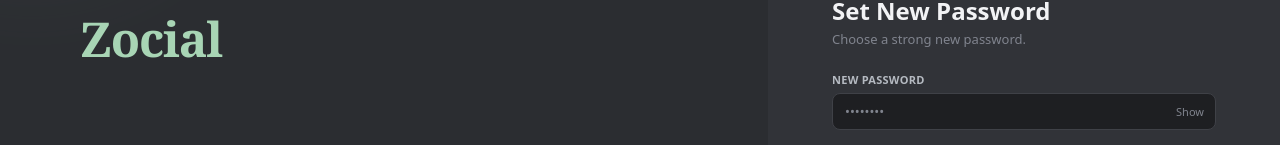
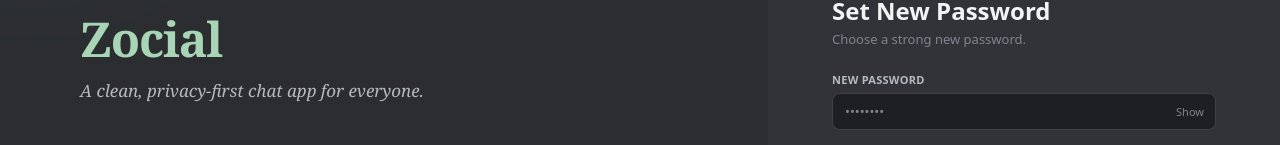
Before and after one commit to psrisuphan/zocial, a Next.js app: page /auth/reset-password in a window 1280 px wide. Shown: the part 254-399 px from the top of the page. Built offline with nearby package versions, Linux system fonts and the light colour scheme; no server answers.

Commit message:
fix: use css transitions instead of conditional render for smooth post-typing reveal

```diff
--- a/src/components/features/auth/AuthShell.tsx
+++ b/src/components/features/auth/AuthShell.tsx
@@ -45,26 +45,33 @@
             <span
               className={[
                 "inline-block w-[3px] h-9 lg:h-11 bg-accent align-middle ml-0.5 -mb-0.5 rounded-sm",
-                typingDone ? "opacity-0 transition-opacity duration-500" : "animate-blink",
+                typingDone ? "opacity-0 transition-opacity duration-700" : "animate-blink",
               ].join(" ")}
             />
           </span>
 
-          {/* tagline fades in after typing */}
-          {typingDone && (
-            <p className="font-display italic mt-3 text-lg text-text-secondary max-w-sm leading-relaxed animate-fade-in">
+          {/* tagline — always rendered, fades in after typing */}
+          <p
+            className="font-display italic mt-3 text-lg text-text-secondary max-w-sm leading-relaxed transition-all duration-700 ease-out"
+            style={{
+              opacity: typingDone ? 1 : 0,
+              transform: typingDone ? "translateY(0)" : "translateY(8px)",
+            }}
+          >
             A clean, privacy-first chat app for everyone.
           </p>
-          )}
 
-          {/* feature list — staggered slide-in */}
-          {typingDone && (
+          {/* feature list — always rendered, staggered transitions */}
           <ul className="flex flex-col gap-3 mt-10">
             {highlights.map((h, i) => (
               <li
                 key={h.label}
-                  className="flex items-center gap-3 animate-slide-in-left"
-                  style={{ animationDelay: `${i * 120}ms`, animationFillMode: "both" }}
+                className="flex items-center gap-3 transition-all duration-500 ease-out"
+                style={{
+                  opacity: typingDone ? 1 : 0,
+                  transform: typingDone ? "translateX(0)" : "translateX(-10px)",
+                  transitionDelay: typingDone ? `${i * 120}ms` : "0ms",
+                }}
               >
                 <span className="w-9 h-9 rounded-lg bg-accent-subtle flex items-center justify-center text-base shrink-0">
                   {h.icon}
@@ -73,7 +80,6 @@
               </li>
             ))}
           </ul>
-          )}
         </div>
       </aside>
 
```
Lines whose indentation alone changed are shown as unchanged.
